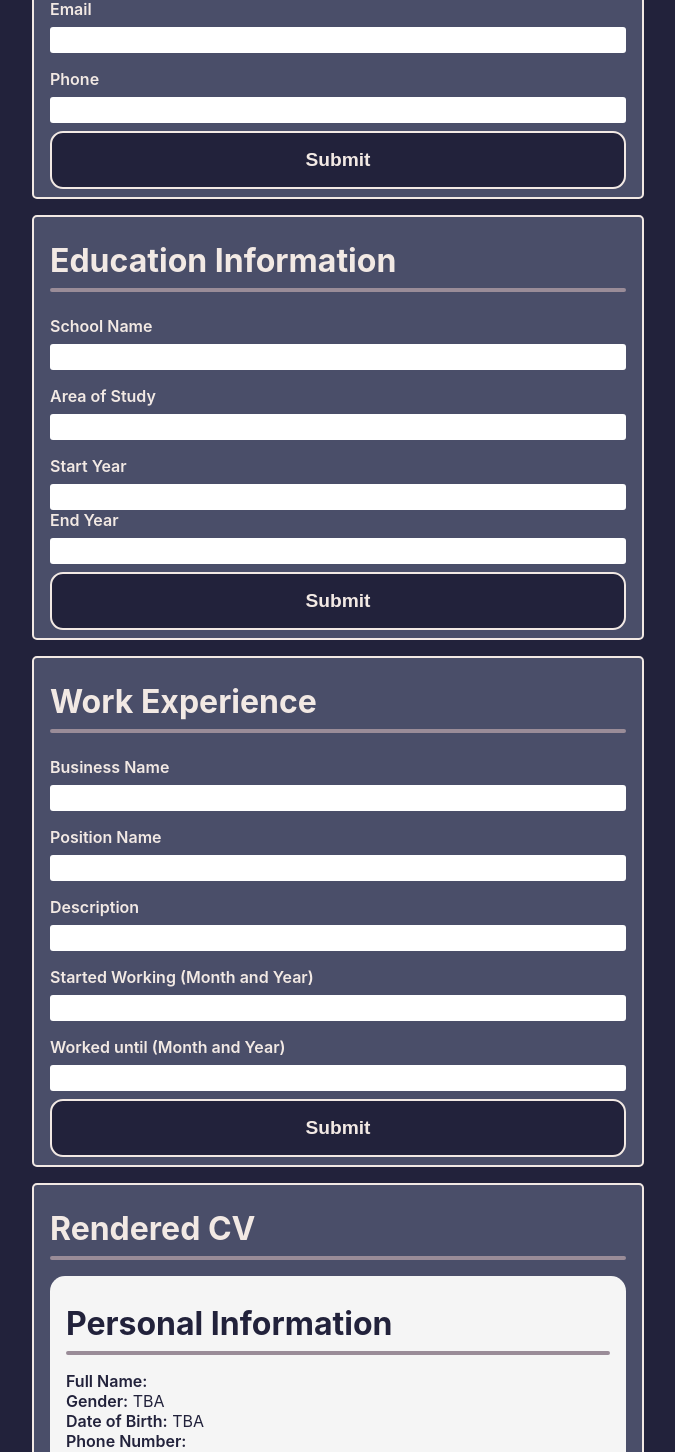
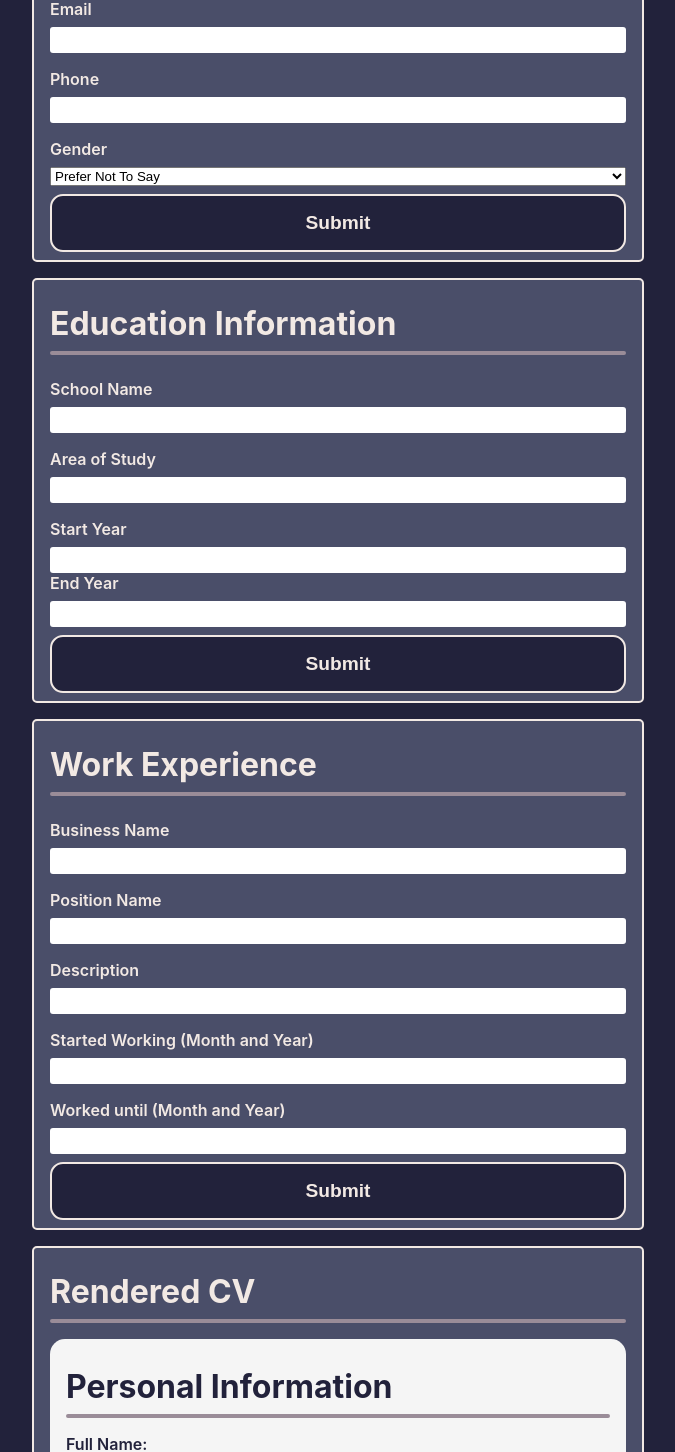
Before and after one commit to vulpes-walter1313/top-cv-project, a React (Create React App) app: page / in a window 1280 px wide. Shown: the part 339-1791 px from the top of the page, without its empty margins (302-977 px from the left). Built offline with nearby package versions, Linux system fonts and the light colour scheme.

Commit message:
Added gender to forms and display

```diff
--- a/src/App.js
+++ b/src/App.js
@@ -15,6 +15,7 @@ class App extends React.Component {
        name: '',
        email: '',
        phone: '',
+       gender: 'Other',
        schools: [],
        jobs: []
     }
@@ -26,8 +27,8 @@ class App extends React.Component {
   }
 
   submitGenInfo(values) {
-    const {name, email, phone } = values;
-    this.setState({name: name, email: email, phone: phone});
+    const {name, email, phone, gender } = values;
+    this.setState({name: name, email: email, phone: phone, gender: gender});
   }
   componentDidUpdate() {
     StoreLocal.saveState(this.state);
@@ -101,6 +102,7 @@ class App extends React.Component {
           personName={this.state.name}
           email={this.state.email}
           phone={this.state.phone}
+          gender={this.state.gender}
           schools={this.state.schools}
           jobs={this.state.jobs}
           />
--- a/src/components/GeneralInfo.js
+++ b/src/components/GeneralInfo.js
@@ -8,11 +8,14 @@ class GeneralInfo extends Component {
     this.state = {
        name: '',
        email: '',
-       phone: ''
+       phone: '',
+       gender: 'Other',
+       dob: ''
     };
     this.changeNameHandler = this.changeNameHandler.bind(this);
     this.changeEmailHandler = this.changeEmailHandler.bind(this);
     this.changePhoneHandler = this.changePhoneHandler.bind(this);
+    this.changeGenderHandler = this.changeGenderHandler.bind(this);
     this.formSubmit = this.formSubmit.bind(this)
   }
   componentDidMount() {
@@ -33,6 +36,9 @@ class GeneralInfo extends Component {
   }
   changePhoneHandler(e) {
     this.setState({ phone: e.target.value});
+  }
+  changeGenderHandler(e) {
+    this.setState({gender: e.target.value});
   }
   formSubmit(e) {
     e.preventDefault();
@@ -69,6 +75,18 @@ class GeneralInfo extends Component {
               name="phone"
               value={this.state.phone}/>
           </div>
+          <div className="gender-input-group">
+            <label htmlFor="gender">Gender</label>
+            <select
+              onChange={this.changeGenderHandler}
+              id="gender"
+              name="gender"
+              value={this.state.gender}>
+                <option value="Other">Prefer Not To Say</option>
+                <option value="Male">Male</option>
+                <option value="Female">Female</option>
+            </select>
+          </div>
           <button type="submit">Submit</button>
         </form>
       </div>
--- a/src/components/OutputDisplay.js
+++ b/src/components/OutputDisplay.js
@@ -5,6 +5,7 @@ function OutputDisplay(props) {
     personName: name,
     email,
     phone,
+    gender,
     schools,
     jobs
   } = props;
@@ -57,7 +58,7 @@ function OutputDisplay(props) {
         <h3 className="results-title">Personal Information</h3>
         <hr/>
         <p><span className="txt-bold">Full Name:</span> {name}</p>
-        <p><span className="txt-bold">Gender:</span> TBA</p>
+        <p><span className="txt-bold">Gender:</span> {gender}</p>
         <p><span className="txt-bold">Date of Birth:</span> TBA</p>
         <p><span className="txt-bold">Phone Number:</span> {phone}</p>
         <p><span className="txt-bold">Email:</span> {email}</p>
```
